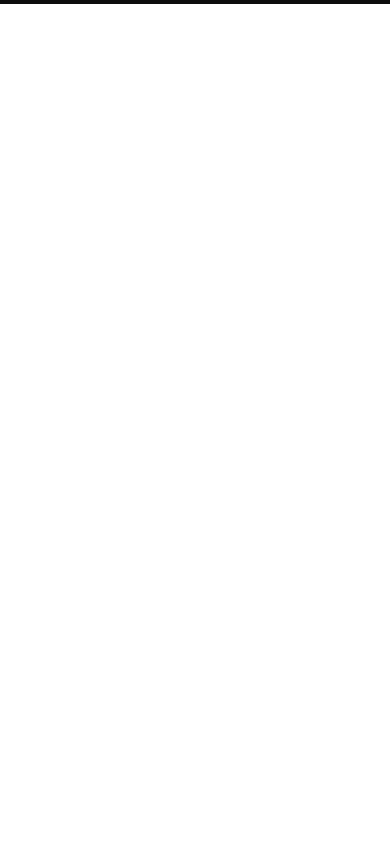
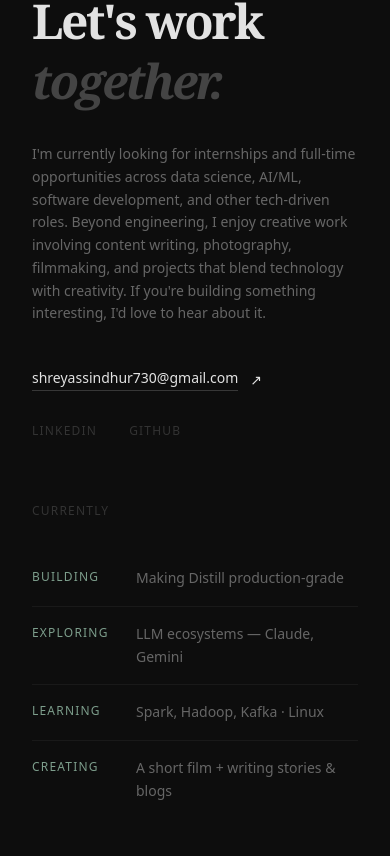
Before and after one commit to shreyassindhur/Shreyas-Portfolio, a React (Vite) app: page / in a window 390 px wide. Shown: the part 6528-7384 px from the top of the page. Before the commit the page ends 6532 px from the top, so only its background shows below. Built offline with nearby package versions, Linux system fonts and the light colour scheme.

Commit message:
fix: add clean Contact.jsx

```diff
--- a/src/App.jsx
+++ b/src/App.jsx
@@ -6,7 +6,7 @@ import Experience from './components/Experience'
 import Projects from './components/Projects'
 import Certifications from './components/Certifications'
 import Ticker from './components/Ticker'
-import Contact from './components/Contacts'
+import Contact from './components/Contact'
 import Footer from './components/Footer'
 
 function Cursor() {
--- /dev/null
+++ b/src/components/Contact.jsx
@@ -0,0 +1,73 @@
+import { motion } from 'framer-motion'
+
+const currently = [
+  { label: 'Building', text: 'Making Distill production-grade' },
+  { label: 'Exploring', text: 'LLM ecosystems — Claude, Gemini' },
+  { label: 'Learning', text: 'Spark, Hadoop, Kafka · Linux' },
+  { label: 'Creating', text: 'A short film + writing stories & blogs' },
+]
+
+export default function Contact() {
+  return (
+    <section id="contact" className="px-8 md:px-20 lg:px-32 py-24">
+      <div className="grid grid-cols-1 lg:grid-cols-2 gap-16 items-start">
+
+        <motion.div
+          initial={{ opacity: 0, y: 20 }}
+          whileInView={{ opacity: 1, y: 0 }}
+          viewport={{ once: true }}
+          transition={{ duration: 0.5 }}
+        >
+          <p className="text-[#7D9E8C] text-xs uppercase tracking-widest font-medium mb-6">Contact</p>
+          <h2 className="font-display text-5xl md:text-7xl font-bold tracking-tighter leading-tight mb-8">
+            Let's work<br />
+            <span className="italic text-[#444]">together.</span>
+          </h2>
+          <p className="text-[#666] text-sm leading-relaxed mb-10 max-w-sm">
+            I'm currently looking for internships and full-time opportunities across data science, AI/ML, software development, and other tech-driven roles. Beyond engineering, I enjoy creative work involving content writing, photography, filmmaking, and projects that blend technology with creativity. If you're building something interesting, I'd love to hear about it.
+          </p>
+
+          <a
+            href="mailto:shreyassindhur730@gmail.com"
+            className="group inline-flex items-center gap-3 text-[#E2E2E2] hover:text-[#7D9E8C] text-sm transition-colors duration-200"
+          >
+            <span className="border-b border-[#E2E2E2]/20 group-hover:border-[#7D9E8C] pb-0.5 transition-colors duration-200">
+              shreyassindhur730@gmail.com
+            </span>
+            <span className="group-hover:translate-x-1 transition-transform duration-200">↗</span>
+          </a>
+          <div className="flex items-center gap-8 mt-8">
+            <a href="https://www.linkedin.com/in/shreyas-sindhur-993b7a308/" target="_blank" rel="noreferrer" className="text-[#333] hover:text-[#E2E2E2] text-xs uppercase tracking-widest transition-colors duration-200">LinkedIn</a>
+            <a href="https://github.com/shreyassindhur" target="_blank" rel="noreferrer" className="text-[#333] hover:text-[#E2E2E2] text-xs uppercase tracking-widest transition-colors duration-200">GitHub</a>
+          </div>
+        </motion.div>
+
+        <motion.div
+          initial={{ opacity: 0, y: 20 }}
+          whileInView={{ opacity: 1, y: 0 }}
+          viewport={{ once: true }}
+          transition={{ duration: 0.5, delay: 0.15 }}
+          className="lg:pt-20"
+        >
+          <p className="text-[#333] text-xs uppercase tracking-widest mb-8">Currently</p>
+          <div className="flex flex-col divide-y divide-white/5">
+            {currently.map((item, i) => (
+              <motion.div
+                key={item.label}
+                initial={{ opacity: 0, x: 10 }}
+                whileInView={{ opacity: 1, x: 0 }}
+                viewport={{ once: true }}
+                transition={{ duration: 0.3, delay: 0.2 + i * 0.08 }}
+                className="flex items-start gap-6 py-4"
+              >
+                <span className="text-[#7D9E8C] text-xs uppercase tracking-widest w-20 flex-shrink-0 pt-0.5">{item.label}</span>
+                <span className="text-[#666] text-sm leading-relaxed hover:text-[#E2E2E2] transition-colors duration-200">{item.text}</span>
+              </motion.div>
+            ))}
+          </div>
+        </motion.div>
+
+      </div>
+    </section>
+  )
+}
```
